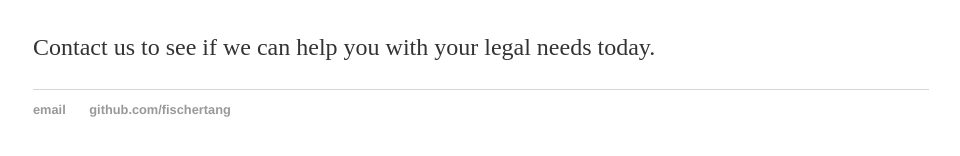
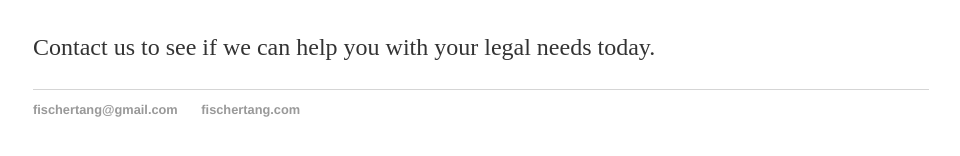
Before and after one commit to fischertang/fischertang.github.io, a Jekyll site: the page built from index.html, in a window 1280 px wide. Shown: the part 553-709 px from the top of the page, without its empty margins (159-1119 px from the left). Built offline with Jekyll 4.4.1, drawn with Linux system fonts in a browser that asks for light colours.

Commit message:
Update default.html

```diff
--- a/_layouts/default.html
+++ b/_layouts/default.html
@@ -24,8 +24,8 @@
 			</div><!-- /.container -->
 			<footer>
 	    		<ul>
-	        		<li><a href="mailto:fischertang@gmail.com">email</a></li>
-	        		<li><a href="https://github.com/fischertang">github.com/fischertang</a></li>
+	        		<li><a href="mailto:fischertang@gmail.com">fischertang@gmail.com</a></li>
+	        		<li><a href="https://fischertang.com">fischertang.com</a></li>
 				</ul>
 			</footer>
 		</body>
```
